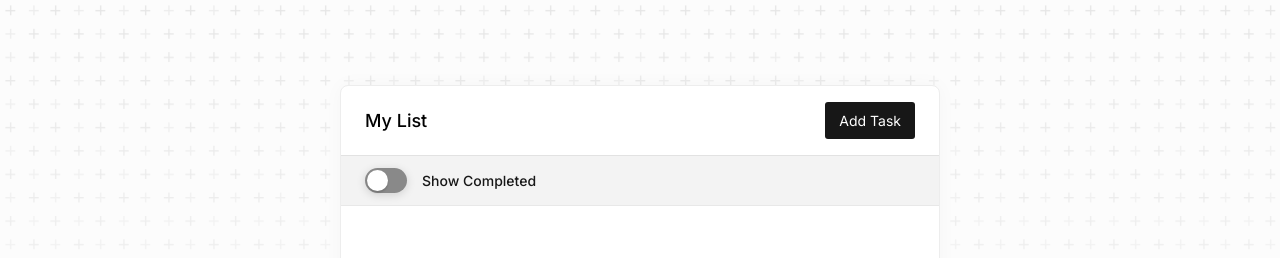
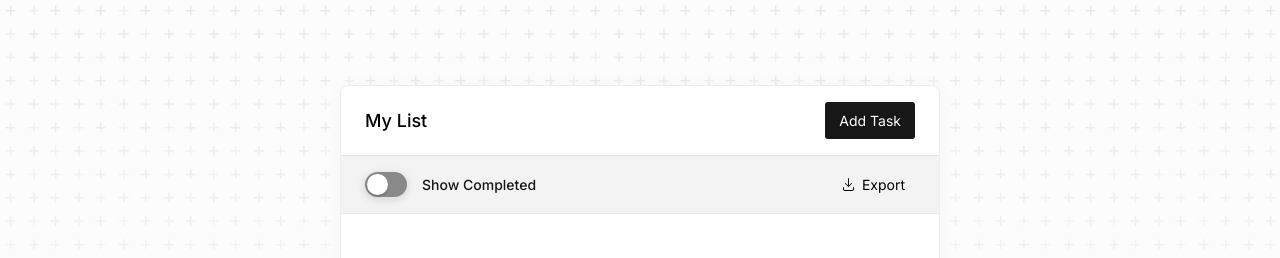
Before and after one commit to nermin-io/itemised, a Next.js app: page / in a window 1280 px wide. Shown: the top 258 px of the page. Built offline with nearby package versions, Linux system fonts and the light colour scheme.

Commit message:
implement export button

```diff
--- a/src/components/Button.module.scss
+++ b/src/components/Button.module.scss
@@ -9,6 +9,7 @@
   display: flex;
   align-items: center;
   justify-content: center;
+  gap: 6px;
 
   &:focus {
     outline: 2px solid black;
@@ -39,7 +40,7 @@
 }
 
 .minimal {
-  background-color: white;
+  background-color: transparent;
   border: 0;
 
   &:hover {
--- a/src/containers/TodoList.tsx
+++ b/src/containers/TodoList.tsx
@@ -3,7 +3,7 @@ import CardHeader from "@/components/CardHeader";
 import useTodos from "@/hooks/todo";
 import React from "react";
 import NewTaskModal from "./NewTaskModal";
-import { groupItemsByDate } from "@/helpers";
+import { downloadFile, groupItemsByDate } from "@/helpers";
 import CardRowGroup from "@/components/CardRowGroup";
 import Switch from "@/components/Switch";
 import CardSettings from "@/components/CardSettings";
@@ -11,6 +11,10 @@ import Field from "@/components/Field";
 import Label from "@/components/Label";
 import useSettings from "@/hooks/settings";
 import EmptyState from "@/components/EmptyState";
+import Button from "@/components/Button";
+import { DownloadIcon } from "@radix-ui/react-icons";
+import { serializer } from "@/providers/TodoProvider";
+import { format } from "date-fns";
 
 interface Props {}
 
@@ -21,6 +25,16 @@ const TodoList: React.FC<Props> = () => {
     (t) => settings.showCompleted || !t.completed
   );
   const groups = groupItemsByDate(outstandingTodos);
+
+  const exportHandler = () => {
+    const contents = JSON.stringify(todos, serializer, 2);
+    const filename = `itemised_export_${format(
+      new Date(),
+      "yyyyMMdd_HHmmss"
+    )}.json`;
+    const blob = new Blob([contents], { type: "application/json" });
+    downloadFile(blob, filename);
+  };
 
   return (
     <>
@@ -40,6 +54,11 @@ const TodoList: React.FC<Props> = () => {
             />
             <Label htmlFor="show-completed">Show Completed</Label>
           </Field>
+          <Field>
+            <Button onClick={exportHandler} size="small" intent="media">
+              <DownloadIcon /> Export
+            </Button>
+          </Field>
         </CardSettings>
         {outstandingTodos.length === 0 && (
           <EmptyState newUser={settings.newUser} />
--- a/src/helpers.ts
+++ b/src/helpers.ts
@@ -46,3 +46,11 @@ export const getDueDays = (date: Date) => {
     return "Due Today";
   }
 };
+
+export const downloadFile = (blob: Blob, filename: string) => {
+  const link = document.createElement("a");
+  link.download = filename;
+  link.href = URL.createObjectURL(blob);
+  link.click();
+  URL.revokeObjectURL(link.href);
+};
--- a/src/providers/TodoProvider.tsx
+++ b/src/providers/TodoProvider.tsx
@@ -7,7 +7,7 @@ interface Props {
   children: React.ReactNode | React.ReactNode[];
 }
 
-const deserializer = (key: string, value: any) => {
+export const deserializer = (key: string, value: any) => {
   const dateKeys = ["date"];
   if (dateKeys.includes(key)) {
     return new Date(value);
@@ -16,7 +16,7 @@ const deserializer = (key: string, value: any) => {
   return value;
 };
 
-const serializer = (key: string, value: any) => {
+export const serializer = (key: string, value: any) => {
   const dateKeys = ["date"];
   if (dateKeys.includes(key) && value instanceof Date) {
     return formatISO(value);
```
